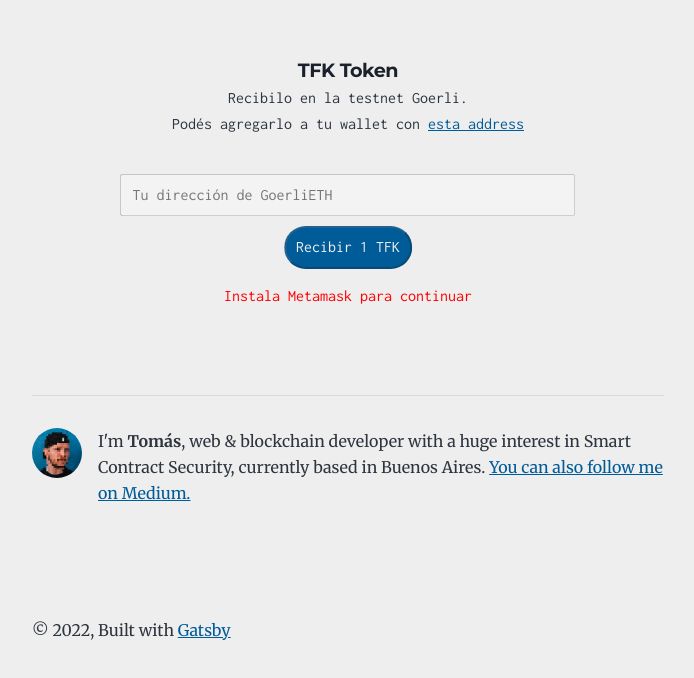
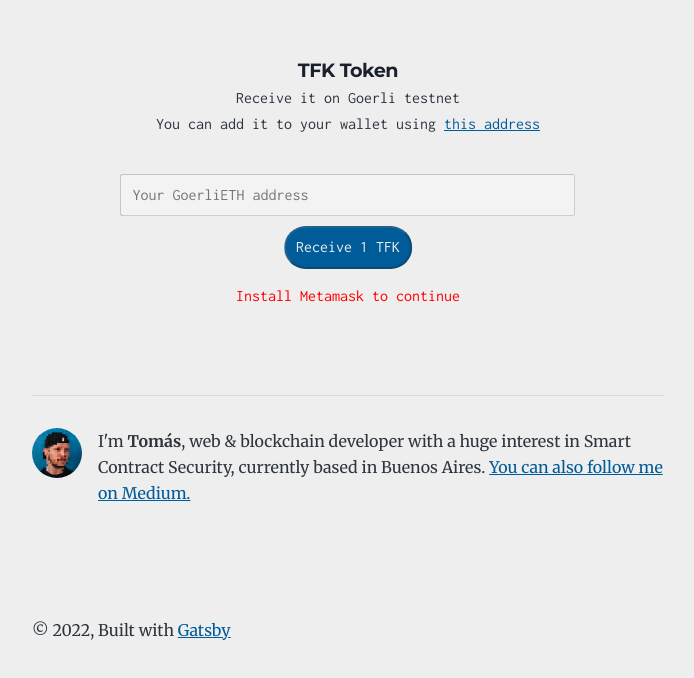
Before and after one commit to tomasfrancizco/new-personal-site, a Gatsby site: page /token in a window 1280 px wide. Shown: the part 72-750 px from the top of the page, without its empty margins (292-986 px from the left). Built offline with nearby package versions, Linux system fonts and the light colour scheme; Gatsby itself is replaced by a stand-in of ours.

Commit message:
changed language to english

```diff
--- a/src/pages/token.js
+++ b/src/pages/token.js
@@ -100,14 +100,14 @@ const Token = ({ data, location }) => {
       <Seo title="Token"/>
       <div className="token-container">
         <h5>TFK Token</h5>
-        <p style={{"margin": "-20px 0 0 0"}}>Recibilo en la testnet Goerli.</p>
-        <p>Podés agregarlo a tu wallet con <a href="https://goerli.etherscan.io/address/0x4311c06d1d3160C0B07D29c30E48027C0fE30e3c">esta address</a></p>
-        <input disabled={disabled} onChange={e => setReceiverAccount(e.target.value)} value={receiverAccount} placeholder="Tu dirección de GoerliETH" />
-        <button disabled={disabled} onClick={transferToken}>Recibir 1 TFK</button>
+        <p style={{"margin": "-20px 0 0 0"}}>Receive it on Goerli testnet</p>
+        <p>You can add it to your wallet using <a href="https://goerli.etherscan.io/address/0x4311c06d1d3160C0B07D29c30E48027C0fE30e3c">this address</a></p>
+        <input disabled={disabled} onChange={e => setReceiverAccount(e.target.value)} value={receiverAccount} placeholder="Your GoerliETH address" />
+        <button disabled={disabled} onClick={transferToken}>Receive 1 TFK</button>
         <div className="token-error-container">
-          <div style={{"color": "red"}} className="token-error">{metamask ? null : "Instala Metamask para continuar" }</div>
-          <div style={{"color": "red"}} className="token-error">{chain ? null : "Conectate a la red Goerli para continuar" }</div>
-          <div style={{"color": "red"}} className="token-error">{addressError ? "Ingresa una dirección de Ethereum válida" : null } </div>
+          <div style={{"color": "red"}} className="token-error">{metamask ? null : "Install Metamask to continue" }</div>
+          <div style={{"color": "red"}} className="token-error">{chain ? null : "Connect to Goerli testnet to continue" }</div>
+          <div style={{"color": "red"}} className="token-error">{addressError ? "Please enter a valid Ethereum address" : null } </div>
         </div>
       </div>
       <hr />
```
